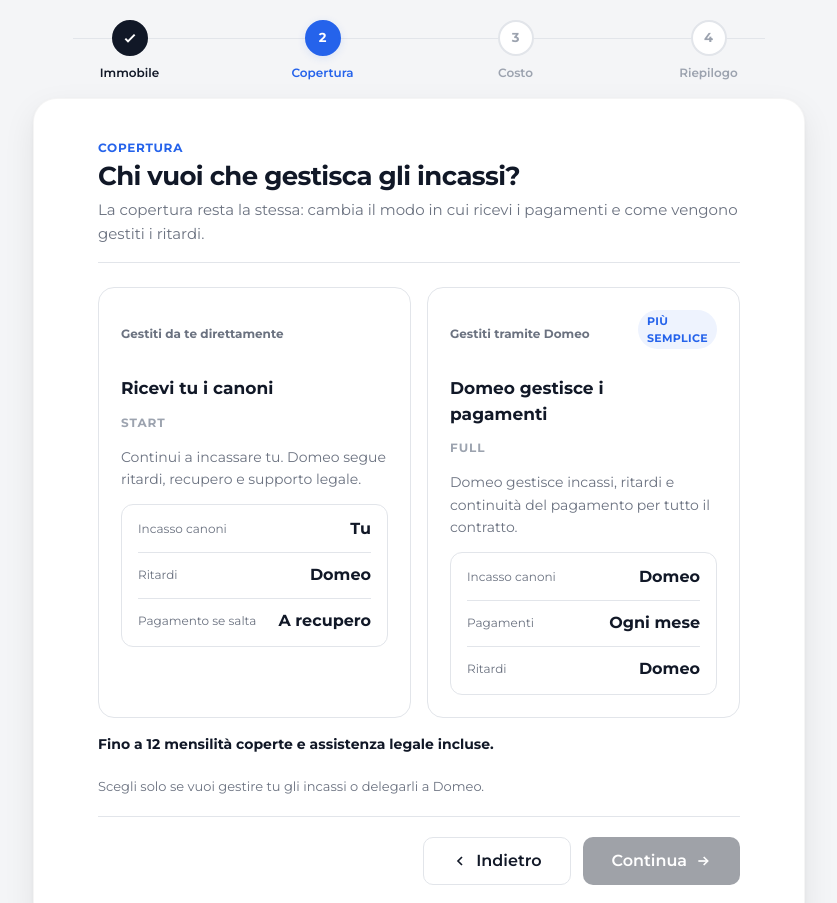
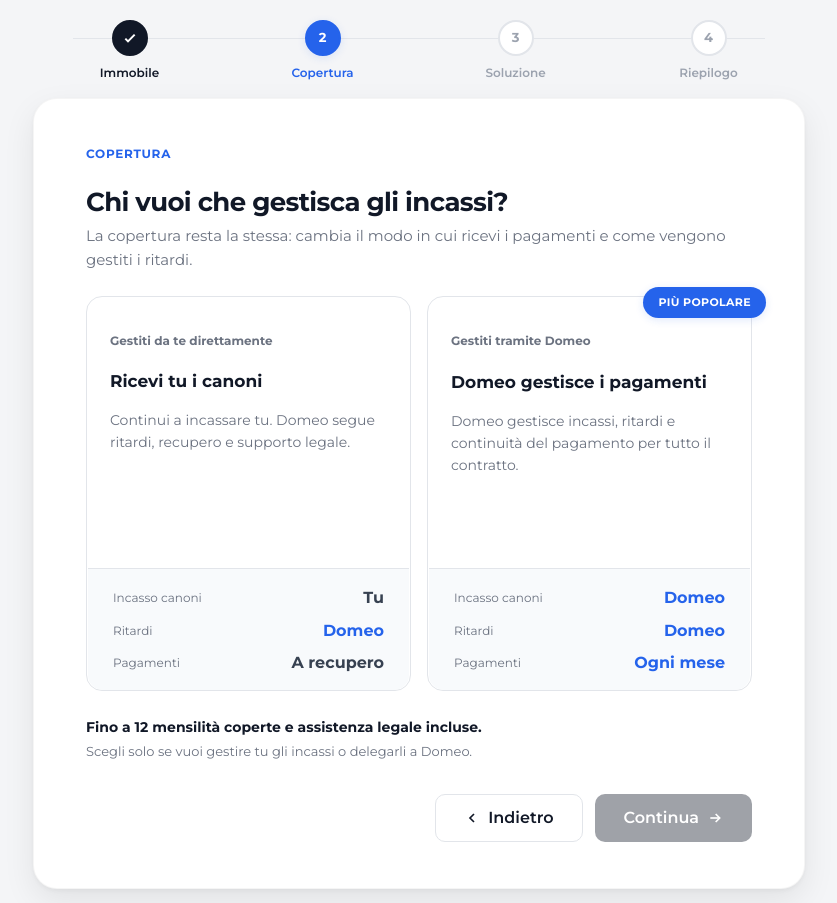
Before and after one commit to gioruu/preventivatore, a website: page index.html in a window 1280 px wide. Shown: the top 903 px of the page, without its empty margins (221-1058 px from the left). Drawn offline with Linux system fonts and the light colour scheme.

Commit message:
step 2 cleaner version

```diff
--- a/index.html
+++ b/index.html
@@ -9,12 +9,10 @@
  <link rel="preconnect" href="https://fonts.gstatic.com" crossorigin>
  <link href="https://fonts.googleapis.com/css2?family=Montserrat:wght@400;500;600;700&display=swap" rel="stylesheet">
  <script>
-  if (window.location.hash.includes("figmacapture=")) {
    const captureScript = document.createElement("script");
    captureScript.src = "https://mcp.figma.com/mcp/html-to-design/capture.js";
    captureScript.async = true;
    document.head.appendChild(captureScript);
-  }
  </script>
  <style>
   :root {
@@ -123,7 +121,7 @@
    background: var(--surface-color);
    border-radius: 24px;
    box-shadow: 0 2px 4px rgba(0,0,0,0.04), 0 12px 32px rgba(0,0,0,0.08);
-   padding: 40px 64px;
+   padding: 46px 52px;
    border: 1px solid rgba(0,0,0,0.04);
   }
 
@@ -131,9 +129,9 @@
   .content-section { display: flex; flex-direction: column; }
 
   /* Section header */
-  .section-copy { margin-bottom: 16px; }
+  .section-copy { margin-bottom: 24px; }
   .section-kicker {
-   margin: 0 0 4px;
+   margin: 0 0 24px;
    font-size: 12px;
    font-weight: 700;
    letter-spacing: 0.06em;
@@ -437,6 +435,7 @@
    font-size: 14px;
    font-weight: 700;
    color: var(--text-color);
+   margin-top: 4px;
   }
   .decision-note-text,
   .verification-panel p {
@@ -445,13 +444,18 @@
    line-height: 1.5;
    color: var(--muted-color);
   }
-  .plan-grid { gap: 16px; }
+  .plan-grid {
+   gap: 16px;
+   align-items: start;
+  }
   .plan-card {
    display: flex;
    flex-direction: column;
    gap: 14px;
-   padding: 22px;
+   min-height: 395px;
+   padding: 16px 23px 0;
    border-radius: 16px;
+   overflow: visible;
   }
   .plan-card-header {
    display: flex;
@@ -462,7 +466,8 @@
   .plan-card-copy {
    display: flex;
    flex-direction: column;
-   gap: 8px;
+   gap: 4px;
+   padding-top: 4px;
   }
   .plan-ownership {
    display: inline-flex;
@@ -488,6 +493,13 @@
    line-height: 1.6;
    color: var(--muted-color);
   }
+  .plan-summary {
+   min-height: 67px;
+  }
+  .plan-card .option-title {
+   margin: 0;
+   line-height: 1.5;
+  }
   .plan-product-name {
    margin: 0;
    font-size: 12px;
@@ -499,24 +511,26 @@
   .plan-facts {
    display: flex;
    flex-direction: column;
-   gap: 12px;
-   padding: 14px 16px;
-   border: 1px solid var(--border-color);
-   border-radius: 12px;
-   background: rgba(255,255,255,0.82);
+   width: calc(100% + 44px);
+   margin: auto -22px 0;
+   padding: 13px 25px 10px;
+   border-top: 1px solid var(--border-color);
+   border-radius: 0 0 15px 15px;
+   background: #f8fafc;
   }
   .plan-fact {
    display: flex;
    align-items: center;
    justify-content: space-between;
    gap: 12px;
+   min-height: 24px;
+   padding: 6px 0;
    font-size: 13px;
   }
-  .plan-fact + .plan-fact {
-   padding-top: 12px;
-   border-top: 1px solid var(--border-color);
-  }
-  .plan-card.selected .plan-facts { border-color: rgba(37,99,235,0.24); }
+  .plan-card.selected .plan-facts {
+   border-top-color: rgba(37,99,235,0.24);
+   background: #f8fbff;
+  }
   .plan-fact span:first-child {
    font-size: 12px;
    line-height: 1.4;
@@ -527,17 +541,54 @@
    min-height: 0;
    padding: 0;
    border-radius: 0;
-   border: 0;
    background: none;
    font-size: 16px;
    line-height: 1.3;
    font-weight: 700;
+   text-align: right;
   }
   .plan-owner.is-domeo {
-   color: var(--text-color);
+   color: var(--primary-color);
   }
   .plan-owner.is-user {
-   color: var(--text-color);
+   color: #374151;
+  }
+  .step-2-body {
+   gap: 22px;
+  }
+  .step-2-note {
+   display: flex;
+   flex-direction: column;
+   gap: 4px;
+  }
+  .step-2-note .decision-note-text {
+   margin: 0;
+  }
+  .step-2-actions {
+   border-top: 0;
+   padding-top: 10px;
+   margin-top: 0;
+  }
+  .plan-card--full .option-badge {
+   position: absolute;
+   top: -10px;
+   right: -15px;
+   padding: 7px 15px;
+   background: var(--primary-color);
+   color: #fff;
+   line-height: 1.5;
+   box-shadow: 0 2px 8px rgba(37,99,235,0.14);
+   z-index: 1;
+  }
+  .plan-card--full .option-check {
+   top: 26px;
+   right: 18px;
+  }
+  .plan-card--full .plan-card-copy {
+   gap: 5px;
+  }
+  .plan-card--start .plan-summary {
+   min-height: 45px;
   }
   .payment-grid { gap: 16px; }
   .payment-card {
@@ -843,9 +894,9 @@
      <span class="step-node">2</span>
      <span class="step-copy"><span class="step-title">Copertura</span></span>
     </button>
-    <button type="button" id="step-3" class="step-item is-upcoming" aria-label="Vai al passo 3: Costo">
+    <button type="button" id="step-3" class="step-item is-upcoming" aria-label="Vai al passo 3: Soluzione">
      <span class="step-node">3</span>
-     <span class="step-copy"><span class="step-title">Costo</span></span>
+     <span class="step-copy"><span class="step-title">Soluzione</span></span>
     </button>
     <button type="button" id="step-4" class="step-item is-upcoming" aria-label="Vai al passo 4: Riepilogo">
      <span class="step-node">4</span>
@@ -920,11 +971,10 @@
       <h2 class="section-heading">Chi vuoi che gestisca gli incassi?</h2>
       <p class="section-text">La copertura resta la stessa: cambia il modo in cui ricevi i pagamenti e come vengono gestiti i ritardi.</p>
      </div>
-     <div class="section-divider"></div>
      <div class="section-layout">
-      <div class="section-body">
+      <div class="section-body step-2-body">
        <div class="option-grid plan-grid">
-        <div id="plan-start" class="option-card plan-card" role="button" tabindex="0" aria-pressed="false" aria-labelledby="plan-start-title plan-start-name plan-start-ownership">
+        <div id="plan-start" class="option-card plan-card plan-card--start" role="button" tabindex="0" aria-pressed="false" aria-labelledby="plan-start-title plan-start-ownership">
          <div id="check-start" class="option-check hidden">
           <svg width="14" height="14" viewBox="0 0 24 24" fill="none" stroke="currentColor" stroke-width="3"><path d="m5 13 4 4L19 7"/></svg>
          </div>
@@ -932,17 +982,16 @@
           <div class="plan-card-copy">
            <p id="plan-start-ownership" class="plan-ownership">Gestiti da te direttamente</p>
            <h3 id="plan-start-title" class="option-title">Ricevi tu i canoni</h3>
-           <p id="plan-start-name" class="plan-product-name">START</p>
           </div>
          </div>
          <p class="plan-summary">Continui a incassare tu. Domeo segue ritardi, recupero e supporto legale.</p>
          <div class="plan-facts" aria-label="Dettagli piano Start">
           <div class="plan-fact"><span>Incasso canoni</span><span class="plan-owner is-user">Tu</span></div>
           <div class="plan-fact"><span>Ritardi</span><span class="plan-owner is-domeo">Domeo</span></div>
-          <div class="plan-fact"><span>Pagamento se salta</span><span class="plan-owner is-domeo">A recupero</span></div>
+          <div class="plan-fact"><span>Pagamenti</span><span class="plan-owner is-user">A recupero</span></div>
          </div>
         </div>
-        <div id="plan-full" class="option-card plan-card" role="button" tabindex="0" aria-pressed="false" aria-labelledby="plan-full-title plan-full-name plan-full-ownership">
+        <div id="plan-full" class="option-card plan-card plan-card--full" role="button" tabindex="0" aria-pressed="false" aria-labelledby="plan-full-title plan-full-ownership">
          <div id="check-full" class="option-check hidden">
           <svg width="14" height="14" viewBox="0 0 24 24" fill="none" stroke="currentColor" stroke-width="3"><path d="m5 13 4 4L19 7"/></svg>
          </div>
@@ -950,21 +999,22 @@
           <div class="plan-card-copy">
            <p id="plan-full-ownership" class="plan-ownership">Gestiti tramite Domeo</p>
            <h3 id="plan-full-title" class="option-title">Domeo gestisce i pagamenti</h3>
-           <p id="plan-full-name" class="plan-product-name">FULL</p>
           </div>
-          <span class="option-badge">Più semplice</span>
+          <span class="option-badge">Più popolare</span>
          </div>
          <p class="plan-summary">Domeo gestisce incassi, ritardi e continuità del pagamento per tutto il contratto.</p>
          <div class="plan-facts" aria-label="Dettagli piano Full">
           <div class="plan-fact"><span>Incasso canoni</span><span class="plan-owner is-domeo">Domeo</span></div>
+         <div class="plan-fact"><span>Ritardi</span><span class="plan-owner is-domeo">Domeo</span></div>
          <div class="plan-fact"><span>Pagamenti</span><span class="plan-owner is-domeo">Ogni mese</span></div>
-         <div class="plan-fact"><span>Ritardi</span><span class="plan-owner is-domeo">Domeo</span></div>
          </div>
         </div>
        </div>
-       <strong class="decision-note-title">Fino a 12 mensilità coperte e assistenza legale incluse.</strong>
-       <p class="decision-note-text">Scegli solo se vuoi gestire tu gli incassi o delegarli a Domeo.</p>
-       <div class="action-row">
+       <div class="step-2-note">
+        <strong class="decision-note-title">Fino a 12 mensilità coperte e assistenza legale incluse.</strong>
+        <p class="decision-note-text">Scegli solo se vuoi gestire tu gli incassi o delegarli a Domeo.</p>
+       </div>
+       <div class="action-row step-2-actions">
         <button type="button" id="btn-back-2" class="back-button">
          <svg width="16" height="16" viewBox="0 0 24 24" fill="none" stroke="currentColor" stroke-width="2.5"><path d="m15 18-6-6 6-6"/></svg>Indietro
         </button>
```
Also changed, not shown: index.test.js (+30 -9 lines).
